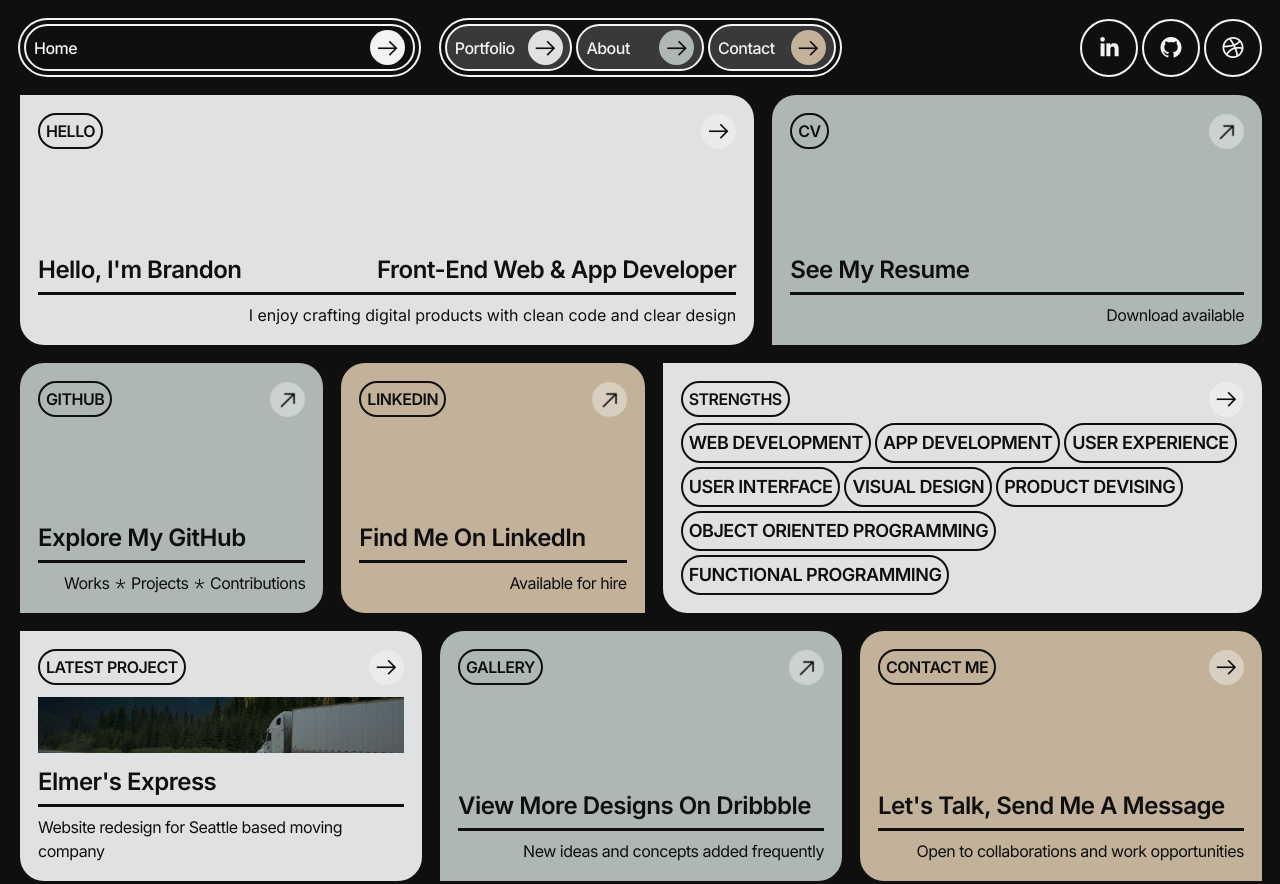
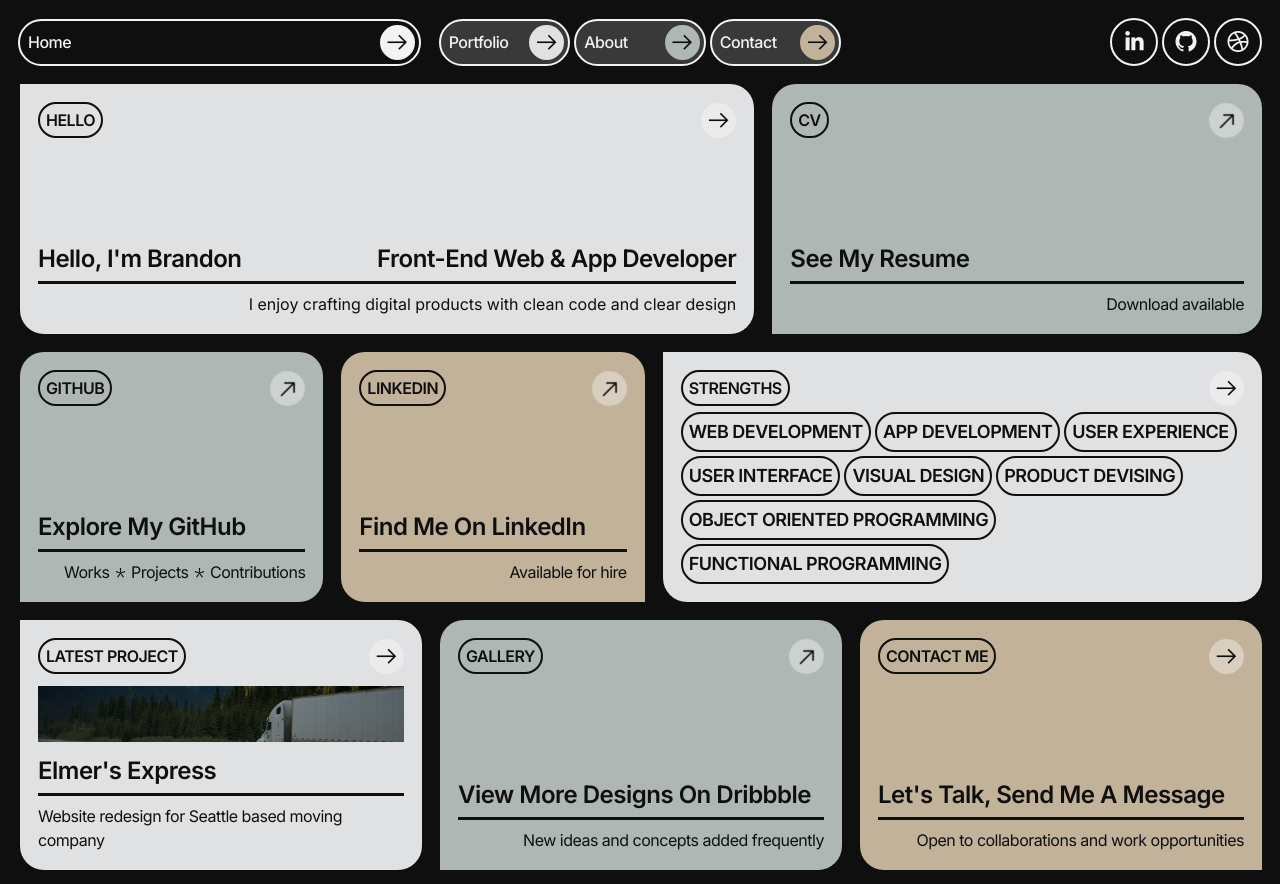
Before and after one commit to bautista73/B2PV2, a plain HTML site: page index.html in a window 1280 px wide. Shown: the top 884 px of the page. Drawn offline with nearby package versions, Linux system fonts and the light colour scheme.

Commit message:
restyling pages

```diff
--- a/styles/arrow.scss
+++ b/styles/arrow.scss
@@ -46,9 +46,9 @@ $border: 2px solid $base-light;
         background-color: $accent-three;
     }
 
-    &.right {
-        margin-right: 3.5px;
-    }
+    // &.right {
+    //     margin-right: 3.5px;
+    // }
 
 	i {
 		font-size: 26px;
--- a/styles/index.scss
+++ b/styles/index.scss
@@ -62,11 +62,11 @@ body {
             width: 100%;
             gap: $gap-l;
 
-            .bubble-wrapper {
-                border: $border;
-                border-radius: 110px;
-                padding: $padding-s;
-            }
+            // .bubble-wrapper {
+            //     border: $border;
+            //     border-radius: 110px;
+            //     padding: $padding-s;
+            // }
 
             .nav-left {
                 width: calc(100% / 3);
@@ -109,7 +109,7 @@ body {
 
                         .lab {
                             font-size: 28px;
-                            padding: 13px;
+                            padding: 8px;
                             border-radius: 50%;
                             border: $border;
                             background-color: $base-dark;
```
Also changed, not shown: styles/arrow.css, styles/index.css, 2 other files.
